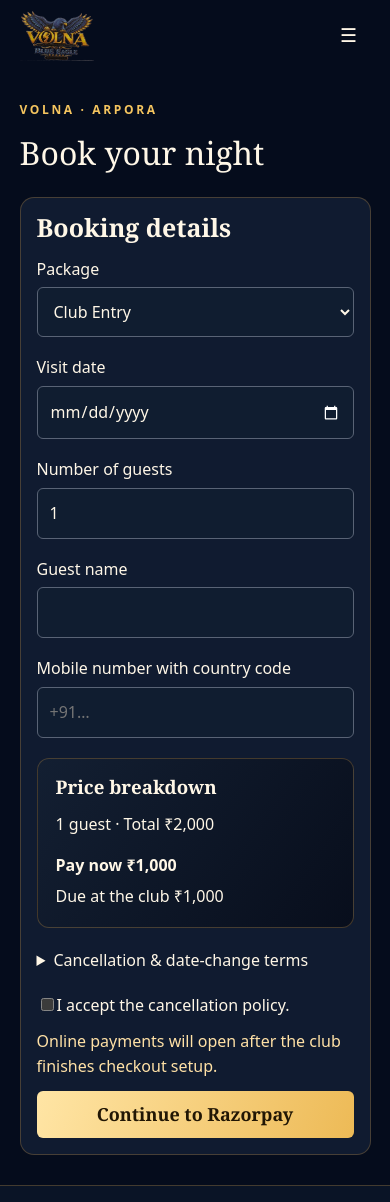
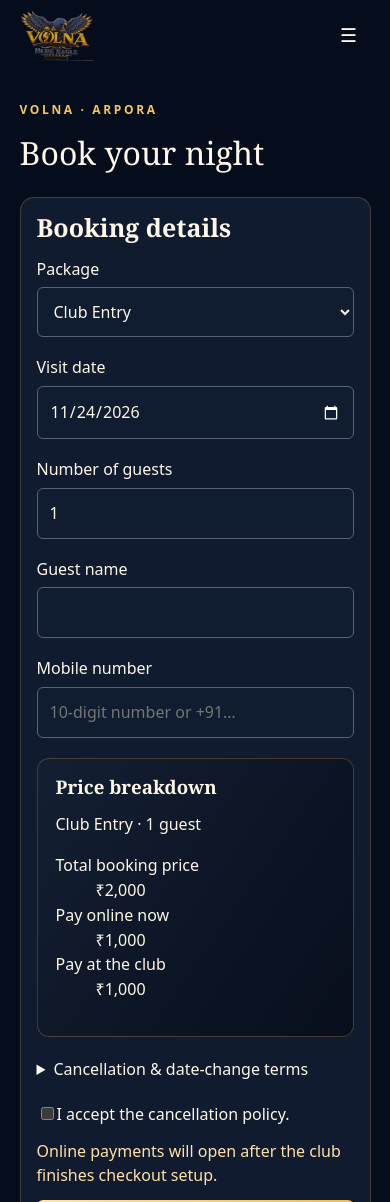
Before and after one commit to deepak989898/volna-ruskii-website, a Next.js app: page /book in a window 390 px wide. Shown: the top 1202 px of the page. Built offline with nearby package versions, Linux system fonts and the light colour scheme.

Commit message:
Default booking date and clarify phone and payment details

```diff
--- a/app/book/Booking.jsx
+++ b/app/book/Booking.jsx
@@ -55,7 +55,9 @@ export default function Booking({ packages, initial, policy, ready }) {
         displayedTotal: q.total,
         date: fields.date,
         name: fields.name.trim(),
-        phone: fields.phone.trim(),
+        phone: /^\d{10}$/.test(fields.phone.trim())
+          ? "+91" + fields.phone.trim()
+          : fields.phone.trim(),
         policy,
       };
       await loadCheckout();
@@ -124,7 +126,7 @@ export default function Booking({ packages, initial, policy, ready }) {
         </label>
         <label>
           Visit date
-          <input type="date" name="date" min={today()} required />
+          <input type="date" name="date" min={today()} defaultValue={today()} required />
         </label>
         <label>
           {packages.find((p) => p.id === id).unit === "table"
@@ -144,26 +146,27 @@ export default function Booking({ packages, initial, policy, ready }) {
           <input name="name" autoComplete="name" maxLength="90" required />
         </label>
         <label>
-          Mobile number with country code
+          Mobile number
           <input
             type="tel"
             name="phone"
-            placeholder="+91…"
+            placeholder="10-digit number or +91…"
             pattern="[+]?[1-9][0-9]{7,14}"
-            title="Enter your country code and mobile number without spaces, for example +919876543210."
+            title="Enter a 10-digit Indian mobile number or an international number with its country code."
             autoComplete="tel"
             required
           />
         </label>
       </div>
       {q && (
-        <div className="summary">
+        <div className="summary bookingPrice">
           <h3>Price breakdown</h3>
-          <p>
-            {q.guests} guest{q.guests === 1 ? "" : "s"} · Total {money(q.total)}
-          </p>
-          <strong>Pay now {money(q.advance)}</strong>
-          <p>Due at the club {money(q.balance)}</p>
+          <p>{q.packageName} · {q.guests} guest{q.guests === 1 ? "" : "s"}</p>
+          <dl>
+            <div><dt>Total booking price</dt><dd>{money(q.total)}</dd></div>
+            <div className="bookingPayNow"><dt>Pay online now</dt><dd>{money(q.advance)}</dd></div>
+            <div><dt>Pay at the club</dt><dd>{money(q.balance)}</dd></div>
+          </dl>
         </div>
       )}
       {policy && (
```
